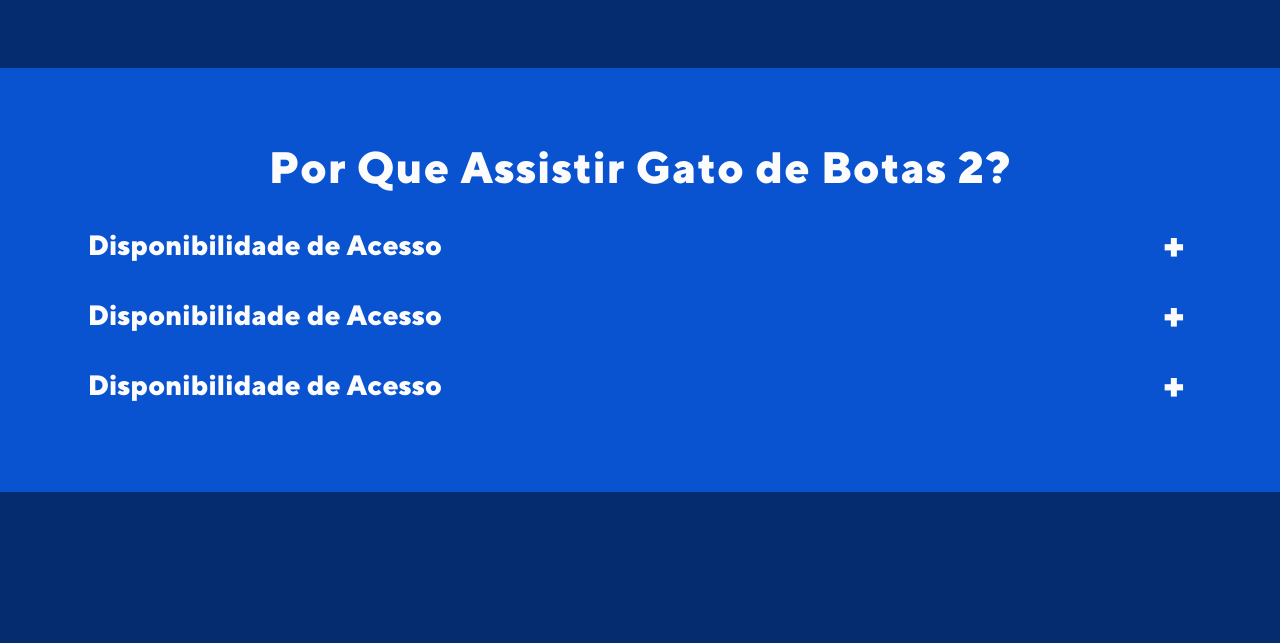
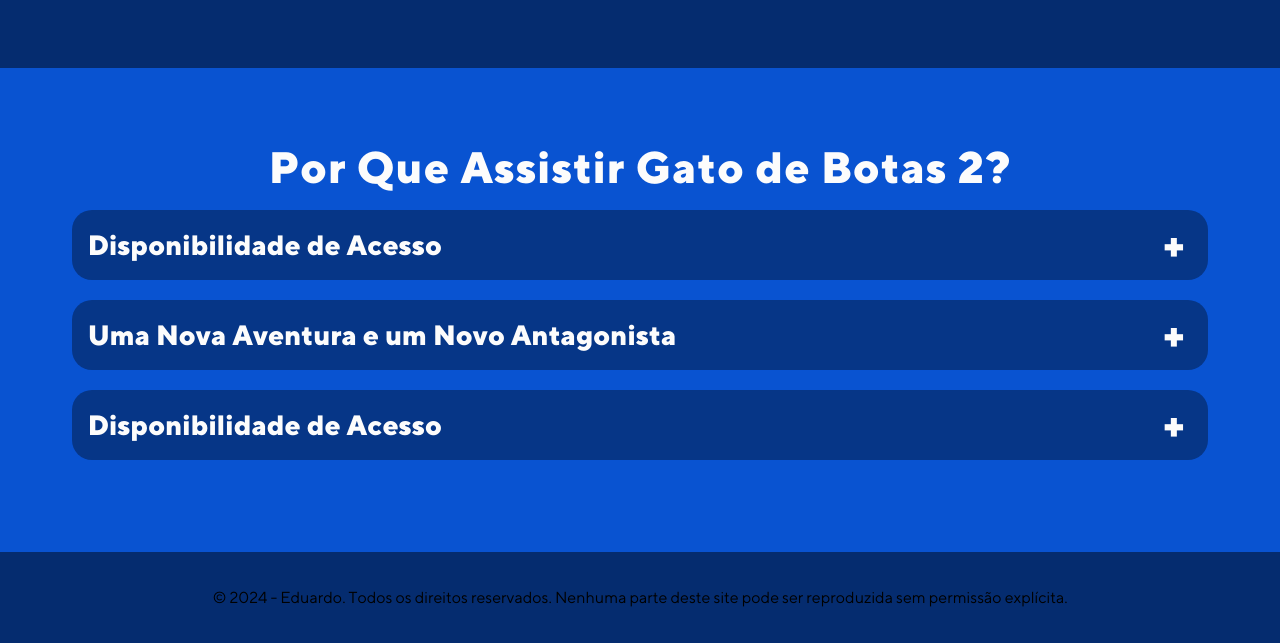
Before and after one commit to AsrielDreemurrGM/Filme_Favorito, a website: page index.html in a window 1280 px wide. Shown: the part 1455-2098 px from the top of the page. Before the commit the page ends 1947 px from the top, so only its background shows below. Drawn offline with nearby package versions, Linux system fonts and the light colour scheme; files that its build step writes are made by us from their sources; files whose address does not match are found by name.

Commit message:
Finalizado FAQ e Criado Rodapé
- Finalizado Personalização do FAQ;
- Adicionado Conteúdo do FAQ;
- Criado Footer;

```diff
--- a/index.html
+++ b/index.html
@@ -85,18 +85,36 @@
                     Disponibilidade de Acesso
                 </div>
                 <div class="faq__questions__item__answer">
-                    <ul>
+                    <ul class="text--big">
                         <li>
-                            Informação Adicional
+                            Plataformas de Streaming: Disponível em serviços como Netflix, Amazon Prime Video, Telecine e Globoplay;
                         </li>
                         <li>
-                            Informação Adicional
+                            Compra Física: Pode ser adquirido em Blu-ray e DVD para quem prefere uma cópia física;
                         </li>
                         <li>
-                            Informação Adicional
+                            Exibição em Cinemas: Verifique a programação local, pois o filme pode estar em cartaz em cinemas selecionados.
+                        </li>
+                    </ul>
+                </div>
+            </li>
+            <li class="faq__questions__item">
+                <div data-faq-question class="faq__questions__item__question title--small">
+                    Uma Nova Aventura e um Novo Antagonista
+                </div>
+                <div class="faq__questions__item__answer">
+                    <ul class="text--big">
+                        <li>
+                            Nova Jornada: Gato de Botas embarca em uma nova e emocionante aventura;
                         </li>
                         <li>
-                            Informação Adicional
+                            Desafios Inesperados: O filme apresenta vários desafios e perigos novos em comparação ao filme anterior;
+                        </li>
+                        <li>
+                            Novo Antagonista: O Gato de Botas enfrenta o Lobo, uma personificação da Morte;
+                        </li>
+                        <li>
+                            Suspense e Drama: O Lobo adiciona uma camada de suspense e profundidade à trama.
                         </li>
                     </ul>
                 </div>
@@ -106,45 +124,28 @@
                     Disponibilidade de Acesso
                 </div>
                 <div class="faq__questions__item__answer">
-                    <ul>
+                    <ul class="text--big">
                         <li>
-                            Informação Adicional
+                            A Jornada entre Vida e Morte: Explora questões profundas sobre a vida, a morte e o valor das experiências que vivemos;
                         </li>
                         <li>
-                            Informação Adicional
+                            Busca e Redempção: Aborda a jornada do Gato de Botas em busca de redenção e recuperação das vidas perdidas;
                         </li>
                         <li>
-                            Informação Adicional
-                        </li>
-                        <li>
-                            Informação Adicional
-                        </li>
-                    </ul>
-                </div>
-            </li>
-            <li class="faq__questions__item">
-                <div data-faq-question class="faq__questions__item__question title--small">
-                    Disponibilidade de Acesso
-                </div>
-                <div class="faq__questions__item__answer">
-                    <ul>
-                        <li>
-                            Informação Adicional
-                        </li>
-                        <li>
-                            Informação Adicional
-                        </li>
-                        <li>
-                            Informação Adicional
-                        </li>
-                        <li>
-                            Informação Adicional
+                            Coragem e Amizade: Destaca a importância da coragem, da lealdade e das amizades verdadeiras durante desafios difíceis.
                         </li>
                     </ul>
                 </div>
             </li>
         </ul>
     </section>
+    <footer class="footer">
+        <div class="footer__container">
+            <p class="text--small">
+                © 2024 - Eduardo. Todos os direitos reservados. Nenhuma parte deste site pode ser reproduzida sem permissão explícita.
+            </p>
+        </div>
+    </footer>
     <script src="./dist/js/main.js"></script>
 </body>
 </html>
--- a/src/styles/_faq.scss
+++ b/src/styles/_faq.scss
@@ -12,6 +12,10 @@
 
     &__questions {
         &__item {
+            border-radius: 20px;
+            margin-bottom: 20px;
+            background-color: lighten(variables.$backgroundColor, 5%);
+
             &__question {
                 cursor: pointer;
                 font-weight: 700;
--- /dev/null
+++ b/src/styles/_footer.scss
@@ -0,0 +1,7 @@
+.footer {
+    padding: 36px 16px;
+
+    &__container {
+        text-align: center;
+    }
+}
--- a/src/styles/main.scss
+++ b/src/styles/main.scss
@@ -3,6 +3,7 @@
 @use 'hero';
 @use 'where-to-watch';
 @use 'faq';
+@use 'footer';
 
 @font-face {
     font-family: TTNorms;
@@ -22,8 +23,33 @@
     color: variables.$textPrimary;
 }
 
+@mixin title($fontSize: 40px) {
+    @include text($fontSize);
+    color: variables.$textSecondary;
+}
+
+.title {
+    @include title;
+
+    @media (max-width: 768px) {
+        @include title(24px);
+    }
+}
+
 .text {
     @include text;
+
+    @media (max-width: 768px) {
+        @include title(14px);
+    }
+}
+
+.text--big {
+    @include text(18px);
+
+    @media (max-width: 768px) {
+        @include text(15px);
+    }
 }
 
 @mixin title($fontSize: 40px) {
```
